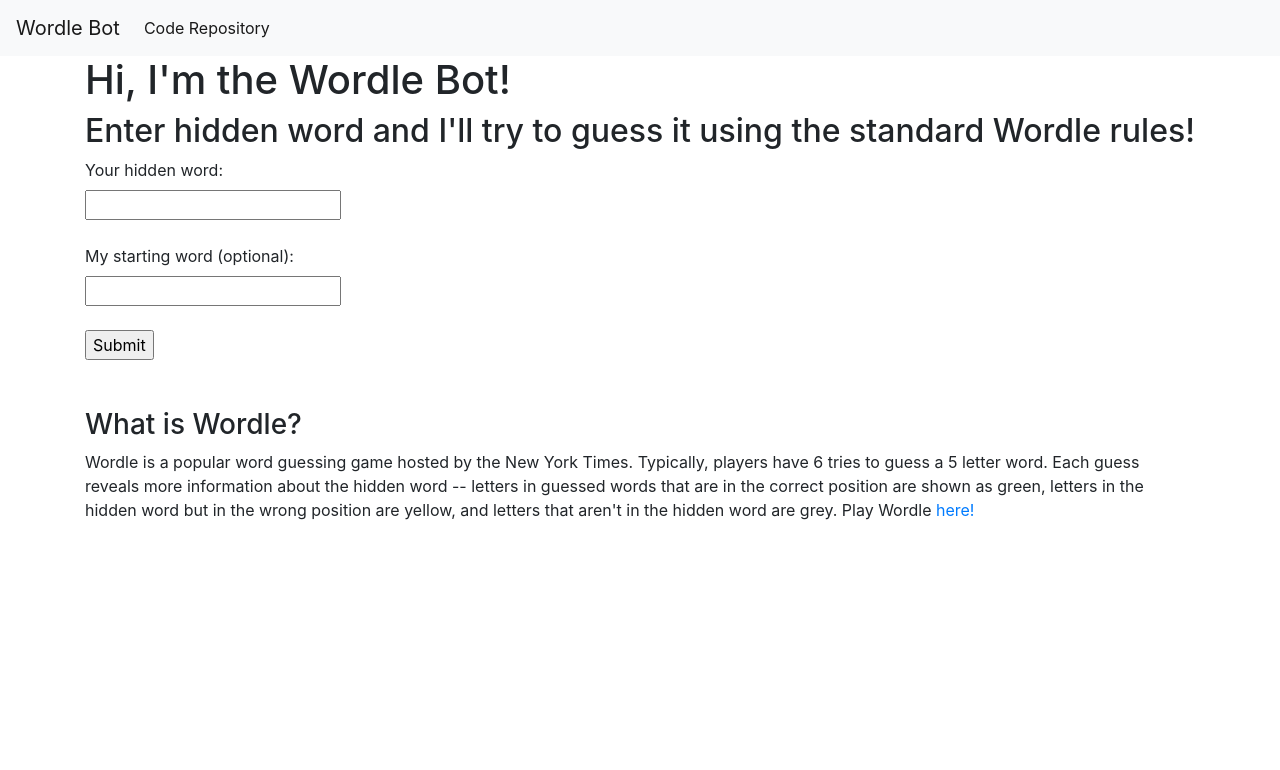
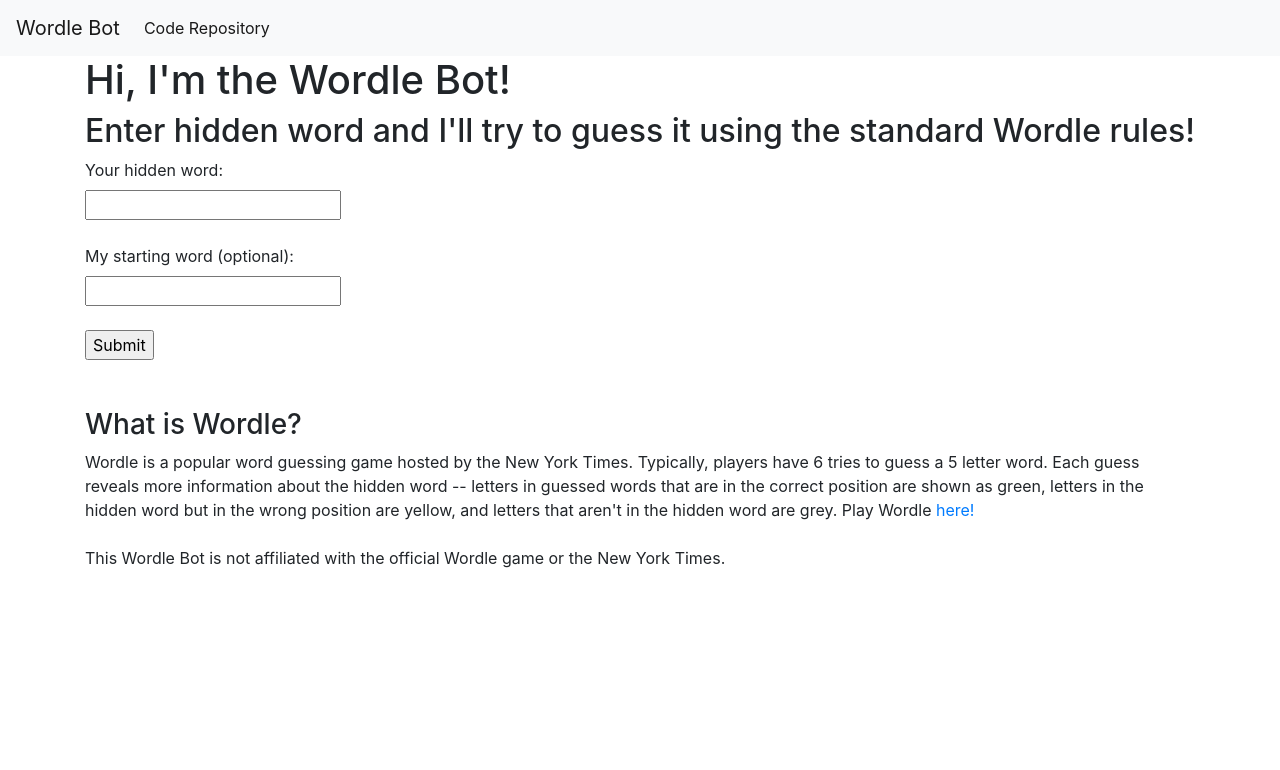
Before and after one commit to zacharysparrow/wordle-bot, a Flask app: page / in a window 1280 px wide. Shown: the top 770 px of the page. Run offline with Flask 3, Linux system fonts and the light colour scheme; some libraries are stand-ins or nearby versions.

Commit message:
disclaimer

```diff
--- a/templates/index.html
+++ b/templates/index.html
@@ -1,7 +1,7 @@
 {% extends 'base.html' %}
 
 {% block content %}
-    <h1>{% block title %} Hi, I'm the Wordle Bot! {% endblock %}</h1>
+    {% block title %} <h1>Hi, I'm the Wordle Bot!</h1> {% endblock %}
     <h2>Enter hidden word and I'll try to guess it using the standard Wordle rules!</h2>
     <form method="POST">
 	<label for="fname">Your hidden word:</label><br>
@@ -38,4 +38,7 @@
     <br>
     <h3> What is Wordle?</h3>
     <body> Wordle is a popular word guessing game hosted by the New York Times. Typically, players have 6 tries to guess a 5 letter word. Each guess reveals more information about the hidden word -- letters in guessed words that are in the correct position are shown as green, letters in the hidden word but in the wrong position are yellow, and letters that aren't in the hidden word are grey. Play Wordle <a href="https://www.nytimes.com/games/wordle/index.html">here!</a> </body>
+    <br>
+    <br>
+    <body> This Wordle Bot is not affiliated with the official Wordle game or the New York Times. </body>
 {% endblock %}
```
